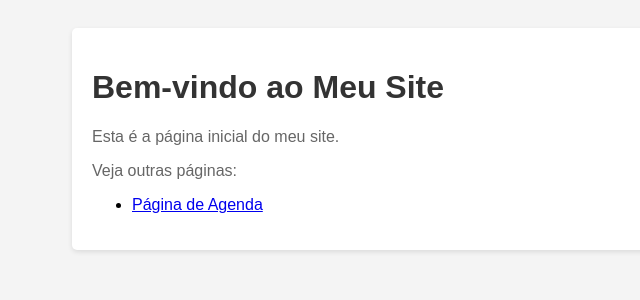
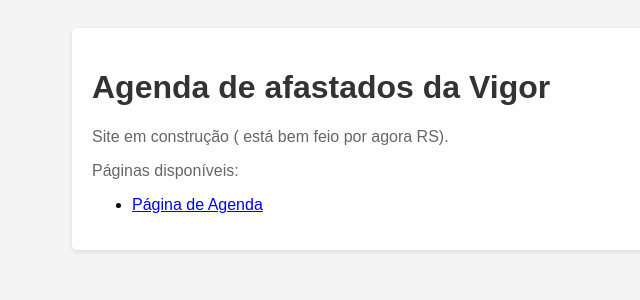
Before and after one commit to skmeme/afastados, a Flask app: page / in a window 1280 px wide. Shown: the top 300 px of the page, without its empty margins (148-788 px from the left). Run offline with Flask 3, Linux system fonts and the light colour scheme.

Commit message:
finalmente

```diff
--- a/templates/index.html
+++ b/templates/index.html
@@ -28,9 +28,9 @@
 </head>
 <body>
     <div class="container">
-        <h1>Bem-vindo ao Meu Site</h1>
-        <p>Esta é a página inicial do meu site.</p>
-        <p>Veja outras páginas:</p>
+        <h1>Agenda de afastados da Vigor</h1>
+        <p>Site em construção ( está bem feio por agora RS).</p>
+        <p>Páginas disponíveis:</p>
         <ul>
             <li><a href="/agenda">Página de Agenda</a></li>
             <!-- Adicione outros links conforme necessário -->
```
